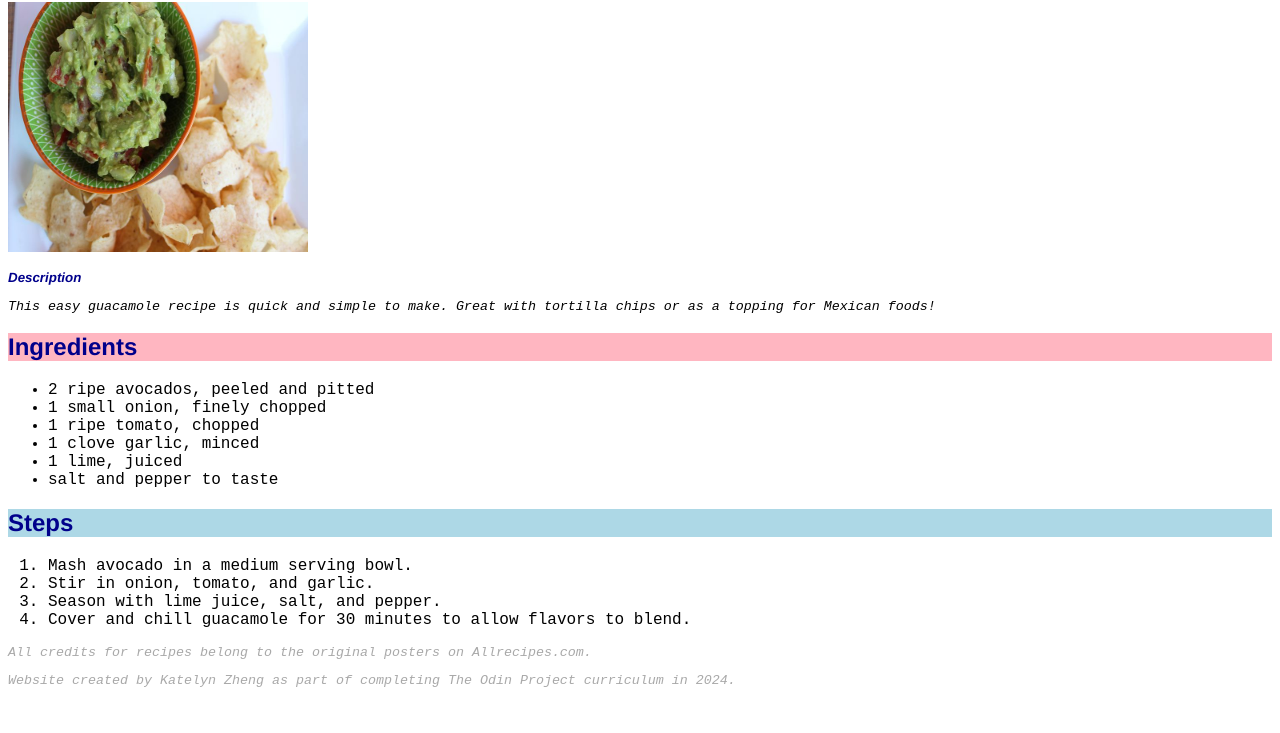
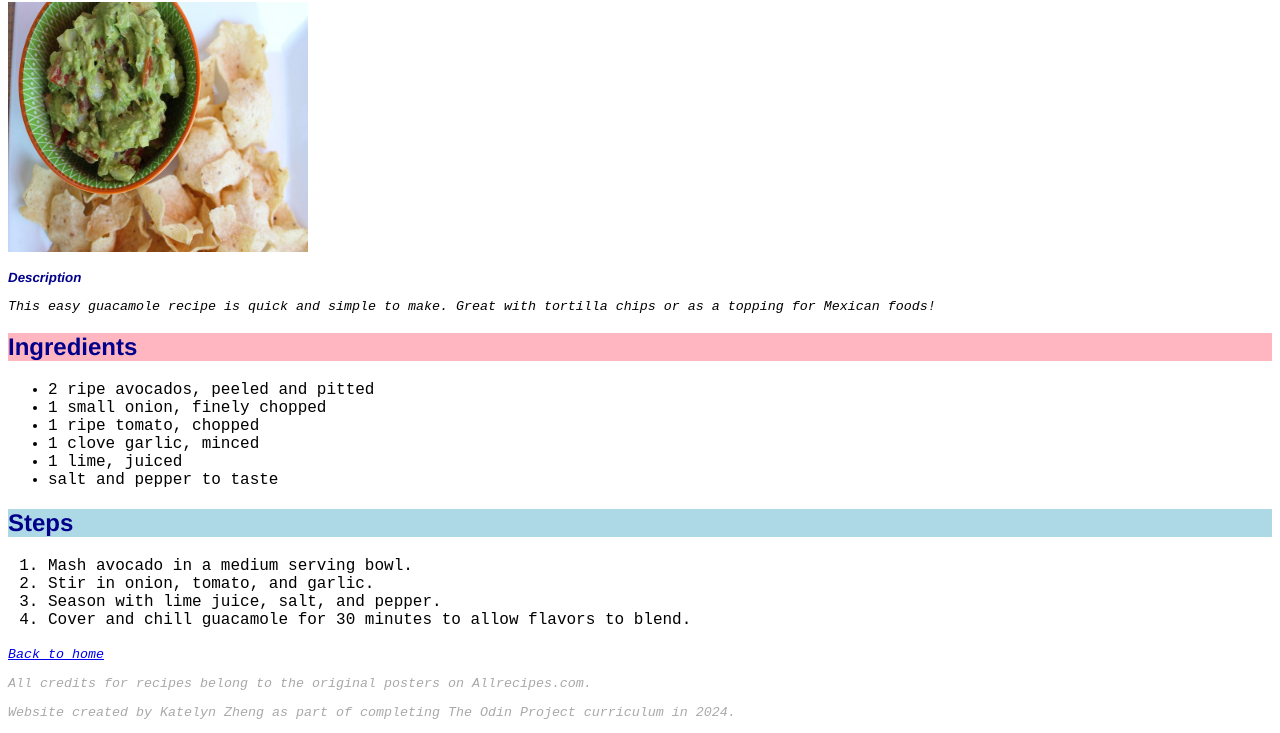
Before and after one commit to kateyzcodes/odin-recipes, a plain HTML site: page recipes/easy-guacamole.html in a window 1280 px wide. Shown: the part 78-811 px from the top of the page. Drawn offline with Linux system fonts and the light colour scheme.

Commit message:
Add a back button on non-index pages

```diff
--- a/recipes/easy-guacamole.html
+++ b/recipes/easy-guacamole.html
@@ -29,6 +29,7 @@
             <li>Season with lime juice, salt, and pepper.</li>
             <li>Cover and chill guacamole for 30 minutes to allow flavors to blend.</li>
         </ol>
+        <a href="../index.html" class="descriptions">Back to home</a>
         <p class="descriptions footers">All credits for recipes belong to the original posters on Allrecipes.com.</p>
         <p class="descriptions footers">Website created by Katelyn Zheng as part of completing The Odin Project curriculum in 2024.</p>
     </body>
```
Also changed, not shown: recipes/irresistible-italian-corn.html (+1 -0 lines), recipes/quick-brownies.html (+1 -0 lines).
